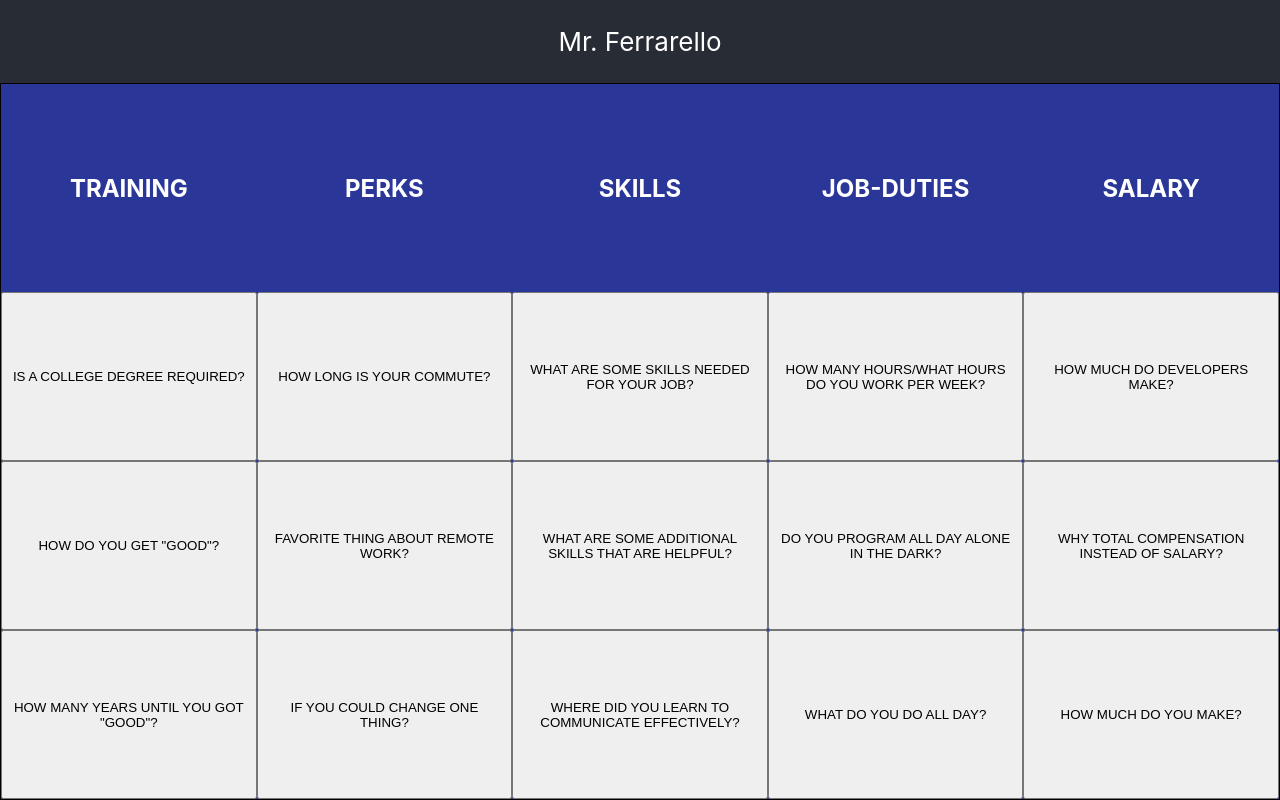
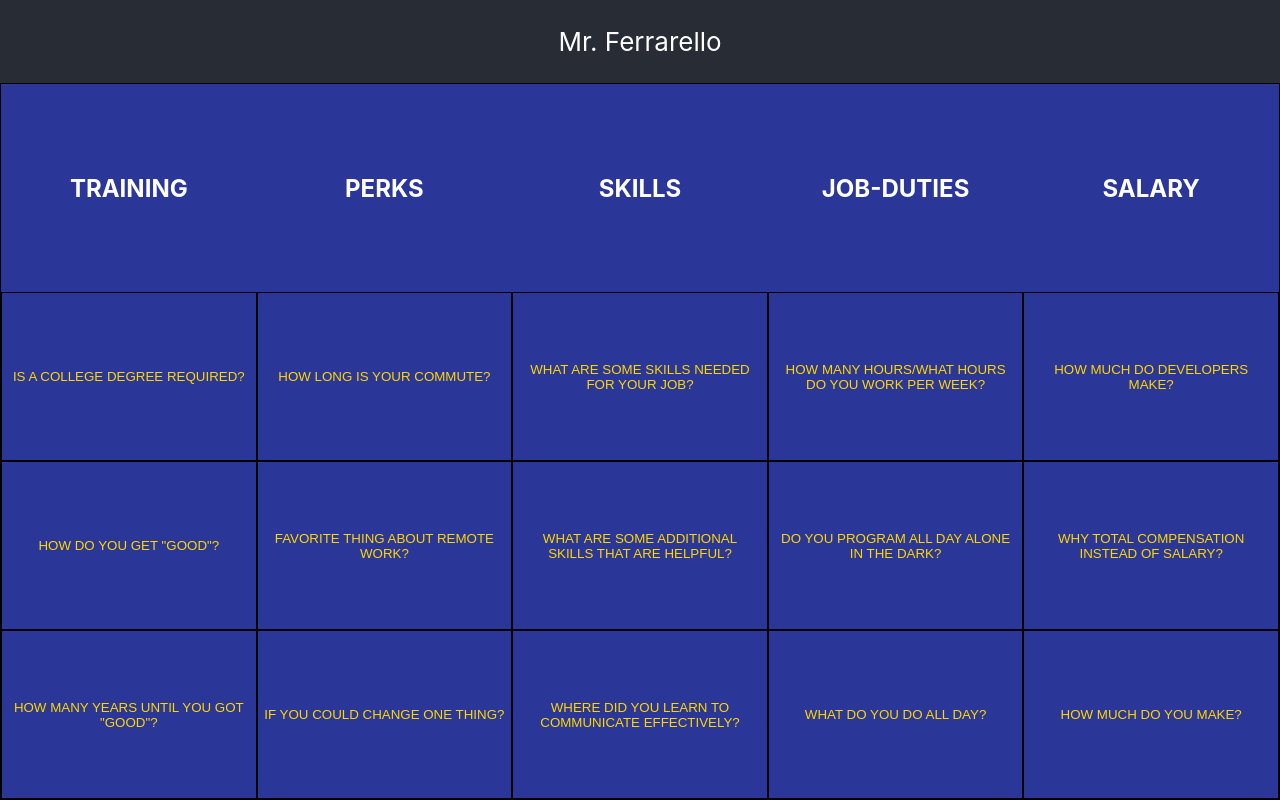
Before and after one commit to salcode/career-jeopardy, a React (Create React App) app: page / in a window 1280 px wide. Built offline with nearby package versions, Linux system fonts and the light colour scheme.

Commit message:
Update CSS to apply to button
Update CSS to apply to button (instead of section)

```diff
--- a/src/App.css
+++ b/src/App.css
@@ -49,7 +49,8 @@ body {
 	justify-content: center;
 	align-items: center;
 }
-section.cell {
+button.cell {
+	background-color: transparent;
 	border: 1px solid black;
 	color: gold;
 }
```
